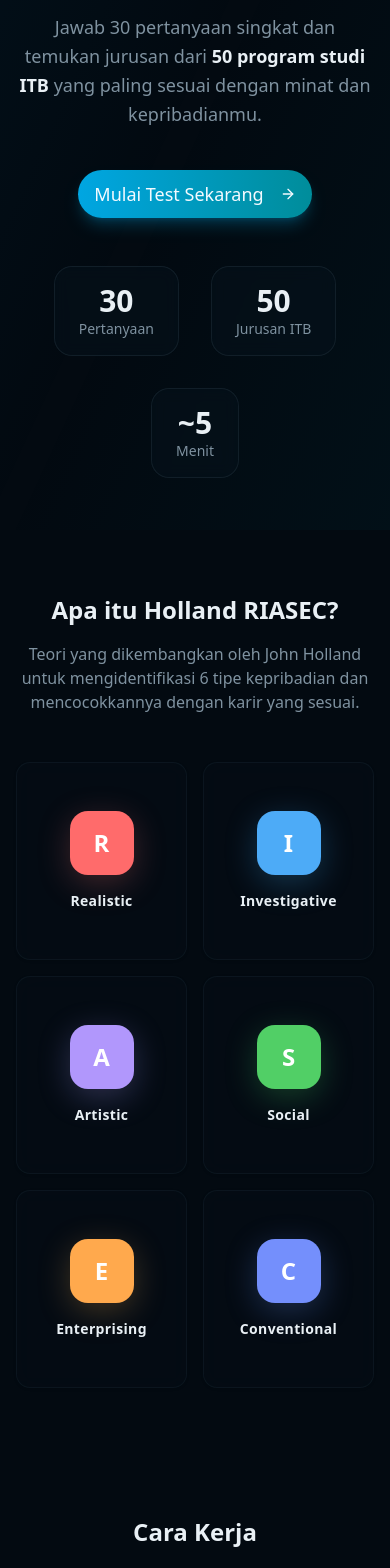
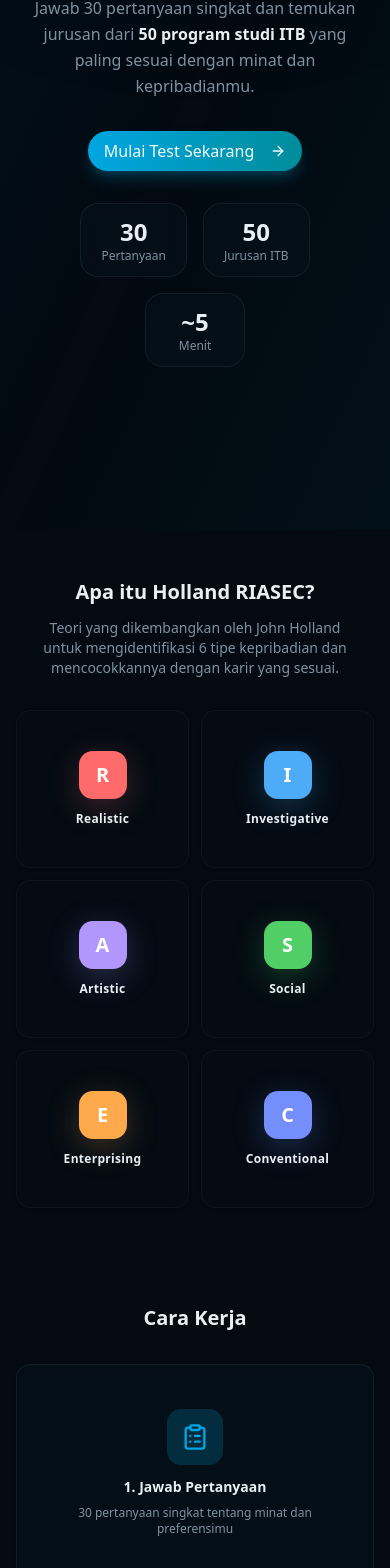
Before and after one commit to AthillaZaidan/itb-major-predictor, a Next.js app: page / in a window 390 px wide. Shown: the part 314-1882 px from the top of the page. Built offline with nearby package versions, Linux system fonts and the light colour scheme.

Commit message:
fix: background on mobile

```diff
--- a/src/app/page.tsx
+++ b/src/app/page.tsx
@@ -1,3 +1,5 @@
+'use client';
+
 import Link from 'next/link';
 import LightRays from '@/components/LightRays';
 import { RIASEC_LABELS, RIASEC_COLORS, RIASECCategory } from '@/lib/types';
@@ -5,26 +7,39 @@
 import { Card, CardContent } from '@/components/ui/card';
 import { Badge } from '@/components/ui/badge';
 import { ArrowRight, ClipboardList, BarChart3, Building2, Sparkles } from 'lucide-react';
-import FloatingLines from '@/components/FloatingLines';
-import LightPillar from '@/components/LightPillar';
+import { useState, useEffect } from 'react';
 
 export default function Home() {
   const categories: RIASECCategory[] = ['R', 'I', 'A', 'S', 'E', 'C'];
+  const [isMobile, setIsMobile] = useState(false);
+
+  useEffect(() => {
+    const checkMobile = () => {
+      setIsMobile(window.innerWidth < 768);
+    };
+
+    checkMobile();
+    window.addEventListener('resize', checkMobile);
+
+    return () => window.removeEventListener('resize', checkMobile);
+  }, []);
 
   return (
     <div className="min-h-screen bg-background">
-      {/* FloatingLines Background */}
+      {/* Optimized LightRays for mobile */}
       <div className="fixed inset-0 z-0">
         <LightRays
           raysOrigin="top-center"
           raysColor="#00ffff"
-          raysSpeed={1.5}
-          lightSpread={0.8}
-          rayLength={1.2}
-          followMouse={true}
-          mouseInfluence={0.1}
-          noiseAmount={0.1}
-          distortion={0.05}
+          raysSpeed={isMobile ? 1.2 : 1.5}
+          lightSpread={isMobile ? 1.0 : 0.8}
+          rayLength={isMobile ? 1.5 : 1.2}
+          followMouse={!isMobile}
+          mouseInfluence={isMobile ? 0 : 0.1}
+          noiseAmount={isMobile ? 0.15 : 0.1}
+          distortion={isMobile ? 0.08 : 0.05}
+          fadeDistance={isMobile ? 0.8 : 1.0}
+          saturation={isMobile ? 1.2 : 1.0}
           className="custom-rays"
         />
       </div>
@@ -37,13 +52,13 @@
         <div className="max-w-6xl mx-auto px-4">
           <div className="text-center">
             {/* Logo/Badge */}
-            <Badge variant="secondary" className="mb-8 px-4 py-2 text-sm border border-border/50 bg-card/50 backdrop-blur-sm">
-              <Sparkles className="w-4 h-4 mr-2 text-primary" />
+            <Badge variant="secondary" className="mb-6 md:mb-8 px-3 md:px-4 py-1.5 md:py-2 text-xs md:text-sm border border-border/50 bg-card/50 backdrop-blur-sm">
+              <Sparkles className="w-3 h-3 md:w-4 md:h-4 mr-2 text-primary" />
               Berdasarkan Holland RIASEC Theory
             </Badge>
 
             {/* Title */}
-            <h1 className="text-4xl md:text-6xl font-bold text-foreground mb-6 leading-tight">
+            <h1 className="text-3xl sm:text-4xl md:text-6xl font-bold text-foreground mb-4 md:mb-6 leading-tight px-2">
               Temukan Jurusan ITB
               <br />
               <span className="text-white from-primary via-accent to-primary">
@@ -52,33 +67,33 @@
             </h1>
 
             {/* Subtitle */}
-            <p className="text-lg md:text-xl text-muted-foreground max-w-2xl mx-auto mb-10 leading-relaxed">
+            <p className="text-base md:text-lg lg:text-xl text-muted-foreground max-w-2xl mx-auto mb-8 md:mb-10 leading-relaxed px-4">
               Jawab 30 pertanyaan singkat dan temukan jurusan dari{' '}
               <strong className="text-foreground">50 program studi ITB</strong> yang paling sesuai dengan
               minat dan kepribadianmu.
             </p>
 
             {/* CTA Button */}
-            <Button asChild size="lg" className="text-lg px-8 py-6 rounded-full bg-gradient-to-r from-primary to-accent hover:opacity-90 shadow-lg shadow-primary/25">
+            <Button asChild size="lg" className="text-base md:text-lg px-6 md:px-8 py-5 md:py-6 rounded-full bg-gradient-to-r from-primary to-accent hover:opacity-90 shadow-lg shadow-primary/25">
               <Link href="/quiz">
                 Mulai Test Sekarang
-                <ArrowRight className="ml-2 h-5 w-5" />
+                <ArrowRight className="ml-2 h-4 w-4 md:h-5 md:w-5" />
               </Link>
             </Button>
 
             {/* Stats */}
-            <div className="flex flex-wrap justify-center gap-8 mt-12 text-center">
-              <div className="bg-card/50 backdrop-blur-sm rounded-2xl px-6 py-4 border border-border/50">
-                <div className="text-3xl font-bold text-foreground">30</div>
-                <div className="text-sm text-muted-foreground">Pertanyaan</div>
+            <div className="flex flex-wrap justify-center gap-4 md:gap-8 mt-8 md:mt-12 text-center px-4">
+              <div className="bg-card/50 backdrop-blur-sm rounded-2xl px-5 md:px-6 py-3 md:py-4 border border-border/50 min-w-[100px]">
+                <div className="text-2xl md:text-3xl font-bold text-foreground">30</div>
+                <div className="text-xs md:text-sm text-muted-foreground">Pertanyaan</div>
               </div>
-              <div className="bg-card/50 backdrop-blur-sm rounded-2xl px-6 py-4 border border-border/50">
-                <div className="text-3xl font-bold text-foreground">50</div>
-                <div className="text-sm text-muted-foreground">Jurusan ITB</div>
+              <div className="bg-card/50 backdrop-blur-sm rounded-2xl px-5 md:px-6 py-3 md:py-4 border border-border/50 min-w-[100px]">
+                <div className="text-2xl md:text-3xl font-bold text-foreground">50</div>
+                <div className="text-xs md:text-sm text-muted-foreground">Jurusan ITB</div>
               </div>
-              <div className="bg-card/50 backdrop-blur-sm rounded-2xl px-6 py-4 border border-border/50">
-                <div className="text-3xl font-bold text-foreground">~5</div>
-                <div className="text-sm text-muted-foreground">Menit</div>
+              <div className="bg-card/50 backdrop-blur-sm rounded-2xl px-5 md:px-6 py-3 md:py-4 border border-border/50 min-w-[100px]">
+                <div className="text-2xl md:text-3xl font-bold text-foreground">~5</div>
+                <div className="text-xs md:text-sm text-muted-foreground">Menit</div>
               </div>
             </div>
           </div>
@@ -86,35 +101,35 @@
       </section>
 
       {/* RIASEC Section */}
-      <section className="relative py-16 z-10">
+      <section className="relative py-12 md:py-16 z-10">
         <div className="max-w-6xl mx-auto px-4">
-          <div className="text-center mb-12">
-            <h2 className="text-2xl md:text-3xl font-bold text-foreground mb-4">
+          <div className="text-center mb-8 md:mb-12">
+            <h2 className="text-xl md:text-2xl lg:text-3xl font-bold text-foreground mb-3 md:mb-4">
               Apa itu Holland RIASEC?
             </h2>
-            <p className="text-muted-foreground max-w-2xl mx-auto">
+            <p className="text-sm md:text-base text-muted-foreground max-w-2xl mx-auto px-4">
               Teori yang dikembangkan oleh John Holland untuk mengidentifikasi 6
               tipe kepribadian dan mencocokkannya dengan karir yang sesuai.
             </p>
           </div>
 
-          <div className="grid grid-cols-2 md:grid-cols-3 lg:grid-cols-6 gap-4">
+          <div className="grid grid-cols-2 md:grid-cols-3 lg:grid-cols-6 gap-3 md:gap-4">
             {categories.map((cat) => (
               <Card
                 key={cat}
                 className="bg-card/30 backdrop-blur-md border-border/30 hover:border-primary/30 transition-all duration-300 hover:shadow-xl hover:shadow-primary/20 text-center group overflow-hidden relative"
               >
-                <CardContent className="pt-6 pb-6">
+                <CardContent className="pt-4 md:pt-6 pb-4 md:pb-6">
                   <div
                     style={{
                       backgroundColor: RIASEC_COLORS[cat],
                       boxShadow: `0 8px 32px ${RIASEC_COLORS[cat]}40`
                     }}
-                    className="w-16 h-16 rounded-2xl mx-auto mb-4 flex items-center justify-center text-white font-bold text-2xl shadow-lg group-hover:scale-110 group-hover:rotate-3 transition-all duration-300"
+                    className="w-12 h-12 md:w-16 md:h-16 rounded-xl md:rounded-2xl mx-auto mb-3 md:mb-4 flex items-center justify-center text-white font-bold text-xl md:text-2xl shadow-lg group-hover:scale-110 group-hover:rotate-3 transition-all duration-300"
                   >
                     {cat}
                   </div>
-                  <h3 className="font-semibold text-foreground text-sm tracking-wide">
+                  <h3 className="font-semibold text-foreground text-xs md:text-sm tracking-wide">
                     {RIASEC_LABELS[cat]}
                   </h3>
                 </CardContent>
@@ -130,52 +145,52 @@
       </section>
 
       {/* How It Works */}
-      <section className="relative py-16 z-10">
+      <section className="relative py-12 md:py-16 z-10">
         <div className="max-w-6xl mx-auto px-4">
-          <div className="text-center mb-12">
-            <h2 className="text-2xl md:text-3xl font-bold text-foreground mb-4">
+          <div className="text-center mb-8 md:mb-12">
+            <h2 className="text-xl md:text-2xl lg:text-3xl font-bold text-foreground mb-3 md:mb-4">
               Cara Kerja
             </h2>
           </div>
 
-          <div className="grid md:grid-cols-3 gap-8">
+          <div className="grid md:grid-cols-3 gap-6 md:gap-8">
             <Card className="bg-card/50 backdrop-blur-sm border-border/50 text-center hover:border-primary/50 transition-all">
-              <CardContent className="pt-6">
-                <div className="w-16 h-16 rounded-2xl bg-primary/20 text-primary mx-auto mb-4 flex items-center justify-center">
-                  <ClipboardList className="w-8 h-8" />
+              <CardContent className="pt-5 md:pt-6 pb-5 md:pb-6">
+                <div className="w-14 h-14 md:w-16 md:h-16 rounded-xl md:rounded-2xl bg-primary/20 text-primary mx-auto mb-3 md:mb-4 flex items-center justify-center">
+                  <ClipboardList className="w-7 h-7 md:w-8 md:h-8" />
                 </div>
-                <h3 className="font-semibold text-foreground mb-2">
+                <h3 className="font-semibold text-foreground mb-2 text-sm md:text-base">
                   1. Jawab Pertanyaan
                 </h3>
-                <p className="text-muted-foreground text-sm">
+                <p className="text-muted-foreground text-xs md:text-sm px-2">
                   30 pertanyaan singkat tentang minat dan preferensimu
                 </p>
               </CardContent>
             </Card>
 
             <Card className="bg-card/50 backdrop-blur-sm border-border/50 text-center hover:border-primary/50 transition-all">
-              <CardContent className="pt-6">
-                <div className="w-16 h-16 rounded-2xl bg-accent/20 text-accent mx-auto mb-4 flex items-center justify-center">
-                  <BarChart3 className="w-8 h-8" />
+              <CardContent className="pt-5 md:pt-6 pb-5 md:pb-6">
+                <div className="w-14 h-14 md:w-16 md:h-16 rounded-xl md:rounded-2xl bg-accent/20 text-accent mx-auto mb-3 md:mb-4 flex items-center justify-center">
+                  <BarChart3 className="w-7 h-7 md:w-8 md:h-8" />
                 </div>
-                <h3 className="font-semibold text-foreground mb-2">
+                <h3 className="font-semibold text-foreground mb-2 text-sm md:text-base">
                   2. Lihat Profil RIASEC
                 </h3>
-                <p className="text-muted-foreground text-sm">
+                <p className="text-muted-foreground text-xs md:text-sm px-2">
                   Dapatkan Holland Code dan visualisasi karakteristikmu
                 </p>
               </CardContent>
             </Card>
 
             <Card className="bg-card/50 backdrop-blur-sm border-border/50 text-center hover:border-primary/50 transition-all">
-              <CardContent className="pt-6">
-                <div className="w-16 h-16 rounded-2xl bg-chart-4/20 text-chart-4 mx-auto mb-4 flex items-center justify-center">
-                  <Building2 className="w-8 h-8" />
+              <CardContent className="pt-5 md:pt-6 pb-5 md:pb-6">
+                <div className="w-14 h-14 md:w-16 md:h-16 rounded-xl md:rounded-2xl bg-chart-4/20 text-chart-4 mx-auto mb-3 md:mb-4 flex items-center justify-center">
+                  <Building2 className="w-7 h-7 md:w-8 md:h-8" />
                 </div>
-                <h3 className="font-semibold text-foreground mb-2">
+                <h3 className="font-semibold text-foreground mb-2 text-sm md:text-base">
                   3. Rekomendasi Jurusan
                 </h3>
-                <p className="text-muted-foreground text-sm">
+                <p className="text-muted-foreground text-xs md:text-sm px-2">
                   Top 10 jurusan ITB yang cocok dengan profilmu
                 </p>
               </CardContent>
@@ -185,8 +200,8 @@
       </section>
 
       {/* Footer */}
-      <footer className="relative py-8 border-t border-border/50 z-10">
-        <div className="max-w-6xl mx-auto px-4 text-center text-muted-foreground text-sm">
+      <footer className="relative py-6 md:py-8 border-t border-border/50 z-10">
+        <div className="max-w-6xl mx-auto px-4 text-center text-muted-foreground text-xs md:text-sm">
           <p>
             © Keluarga Mahasiswa Jambi ITB
           </p>
```
